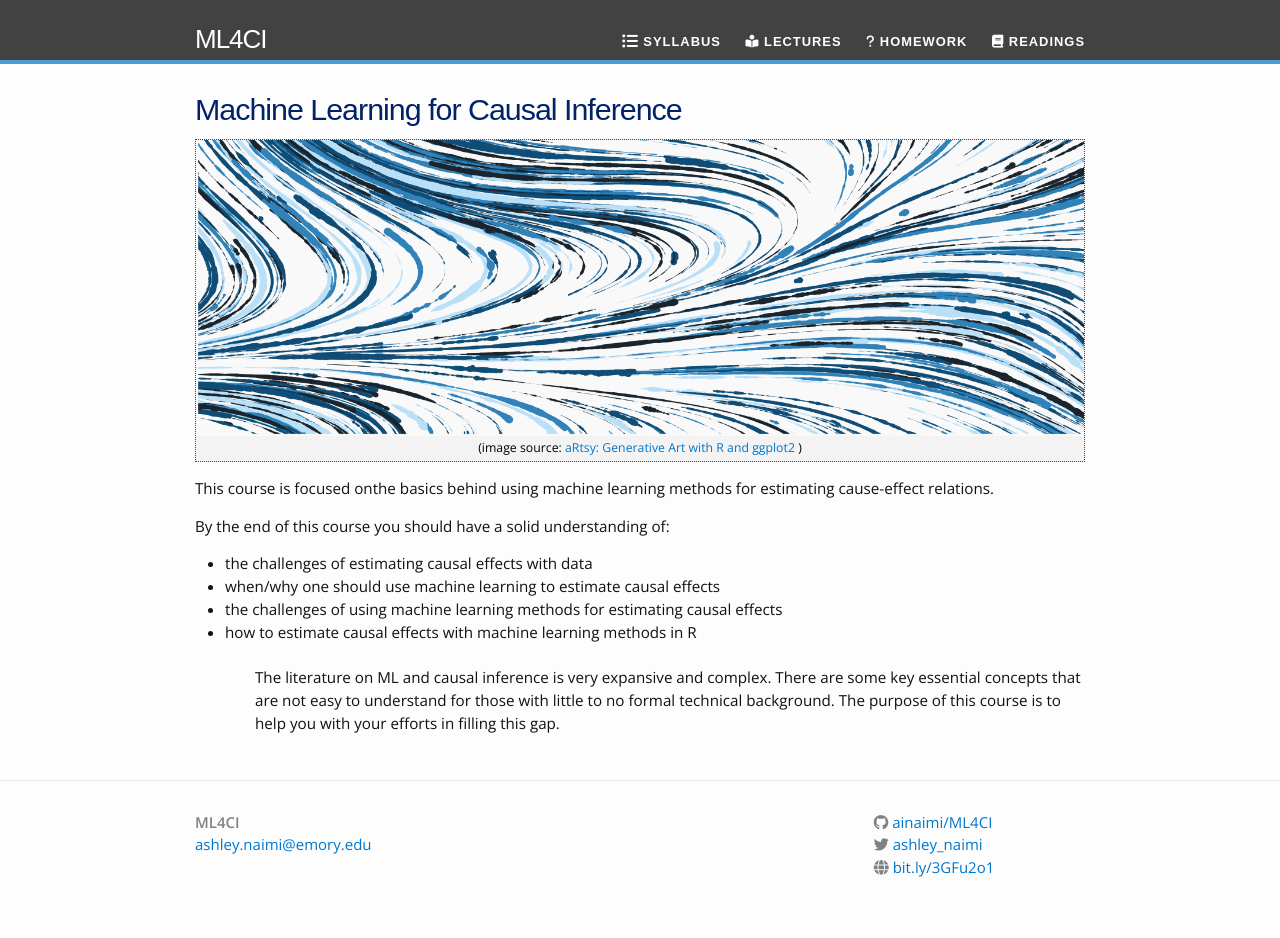
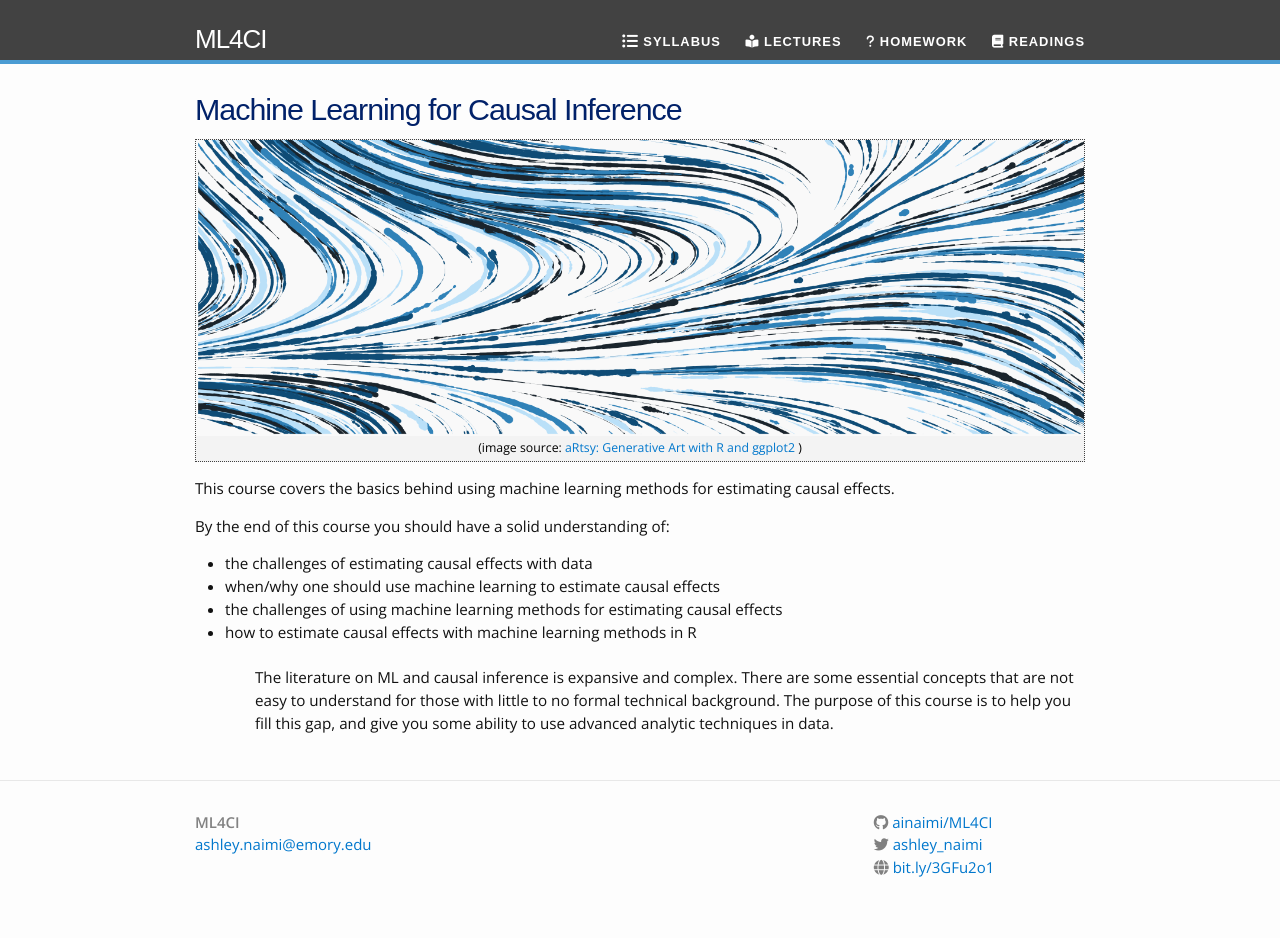
Before and after one commit to ainaimi/ML4CI, a Jekyll site: the page built from index.html, in a window 1280 px wide. Built offline with Jekyll 4.4.1, drawn with Linux system fonts in a browser that asks for light colours; nearby versions of some CDN libraries.

Commit message:
minor edits to text on landing page.

```diff
--- a/_config.yml
+++ b/_config.yml
@@ -2,7 +2,7 @@
 title: ML4CI
 subtitle: Machine Learning for Causal Inference
 description: |
-    <p>This course is focused onthe basics behind using machine learning methods for estimating cause-effect relations.</p>
+    <p>This course covers the basics behind using machine learning methods for estimating causal effects.</p>
 
     <p>By the end of this course you should have a solid understanding of:</p>
 
@@ -13,7 +13,7 @@
         <li>how to estimate causal effects with machine learning methods in R</li>
     <ul>
     <br>
-    <p>The literature on ML and causal inference is very expansive and complex. There are some key essential concepts that are not easy to understand for those with little to no formal technical background. The purpose of this course is to help you with your efforts in filling this gap.</p>
+    <p>The literature on ML and causal inference is expansive and complex. There are some essential concepts that are not easy to understand for those with little to no formal technical background. The purpose of this course is to help you fill this gap, and give you some ability to use advanced analytic techniques in data.</p>
 
 baseurl: "/ML4CI" # the github directory
 url: "https://ainaimi.github.io/" # the base hostname & protocol for your site
```
